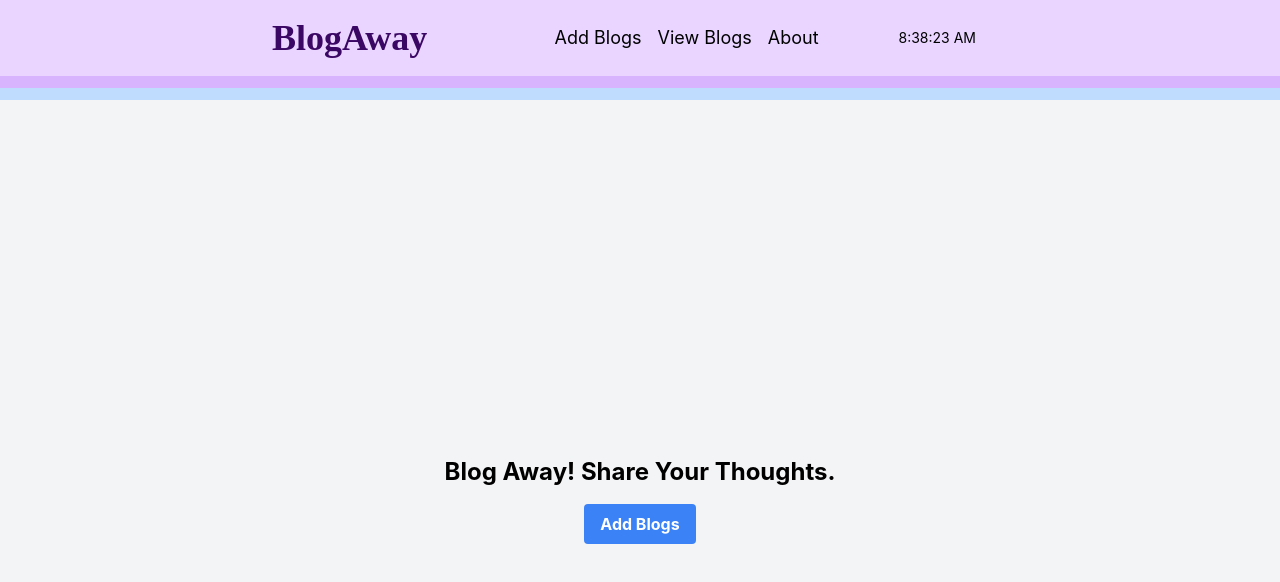
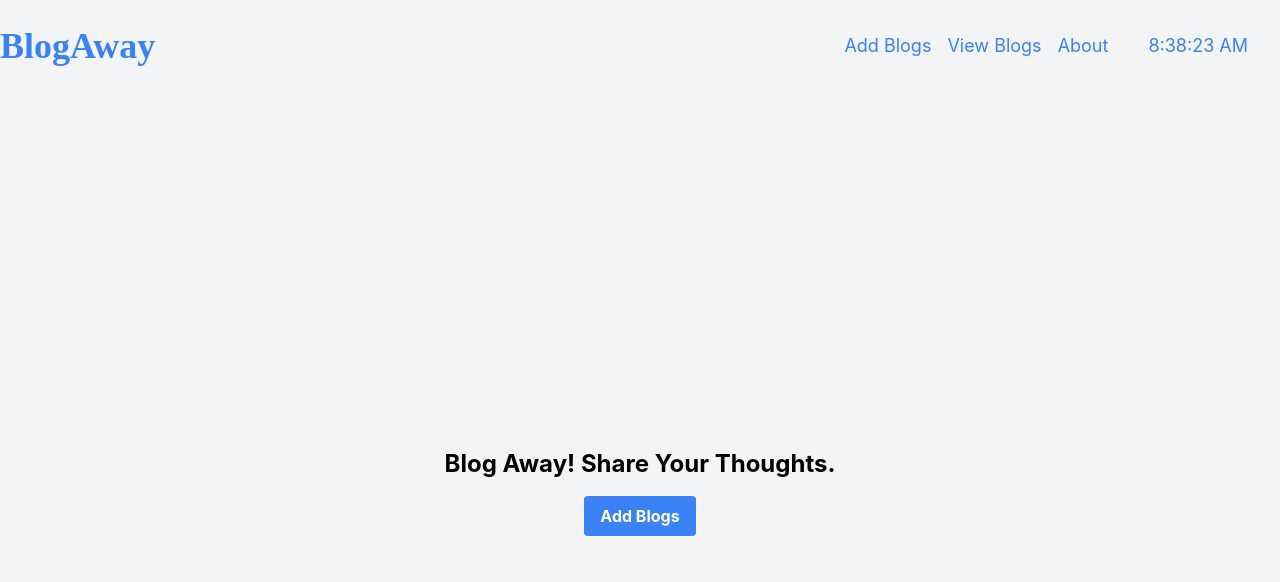
Before and after one commit to mariyabaig/blogs, a React (Create React App) app: page / in a window 1280 px wide. Shown: the top 582 px of the page. Built offline with nearby package versions, Linux system fonts and the light colour scheme.

Commit message:
navbar updated

```diff
--- a/src/components/Navbar.js
+++ b/src/components/Navbar.js
@@ -24,53 +24,57 @@ const Navbar = () => {
 
   return (
     <>
-      <nav className="bg-purple-200">
-        <div className="max-w-3xl mx-auto px-4 py-2 flex justify-between items-center">
+      <nav className="bg-gray-100  py-4">
+        <div className="container mx-auto flex justify-between items-center">
           <Link
             to="/"
-            className="text-4xl font-bold text-purple-950 hover:font-bold font-cursive"
+            className="text-4xl font-bold text-blue-500 hover:font-bold font-cursive"
           >
             BlogAway
           </Link>
           <button
             onClick={toggleMenu}
-            className="text-purple-950 hover:text-purple-900 focus:outline-none focus:text-purple-900 lg:hidden"
+            className="text-blue-500 hover:text-blue-500 focus:outline-none lg:hidden"
             aria-label="Toggle menu"
           >
             {menuOpen ? <FaTimes /> : <FaBars />}
           </button>
-          <div className="hidden lg:flex lg:items-center lg:justify-between text-lg gap-4 text-center py-4 px-8 md:flex">
-
-            <Link to="/addblogs" className="hover:font-bold" >
+          <div className="hidden lg:flex lg:items-center lg:justify-between text-lg gap-4 text-center py-4 px-8">
+            <Link to="/addblogs" className="text-blue-500 hover:font-bold">
               Add Blogs
             </Link>
-            <Link to="/list" className="hover:font-bold">
+            <Link to="/list" className="text-blue-500 hover:font-bold">
               View Blogs
             </Link>
-            <Link to="/about" className="hover:font-bold">
+            <Link to="/about" className="text-blue-500 hover:font-bold">
               About
             </Link>
-            <h1 className="text-sm ml-16">{currentTime}</h1>
+            <span className="text-md text-blue-500 ml-6">{currentTime}</span>
           </div>
         </div>
         {menuOpen && (
-          <div className="lg:hidden bg-gray-100 py-4 px-8">
-            <Link to="/addblogs" className="block py-2">
+          <div className="lg:hidden bg-gray-100 py-4">
+            <Link
+              to="/addblogs"
+              className="block py-2 text-purple-500 hover:font-bold"
+            >
               Add Blogs
             </Link>
-            <Link to="/list" className="block py-2">
+            <Link
+              to="/list"
+              className="block py-2 text-purple-500 hover:font-bold"
+            >
               View Blogs
             </Link>
-            <Link to="/about" className="block py-2">
+            <Link
+              to="/about"
+              className="block py-2 text-purple-500 hover:font-bold"
+            >
               About
             </Link>
-
           </div>
         )}
       </nav>
-      <div className="h-3 bg-purple-300"></div>
-      <div className="h-3 bg-blue-200"></div>
-
     </>
   );
 };
```
